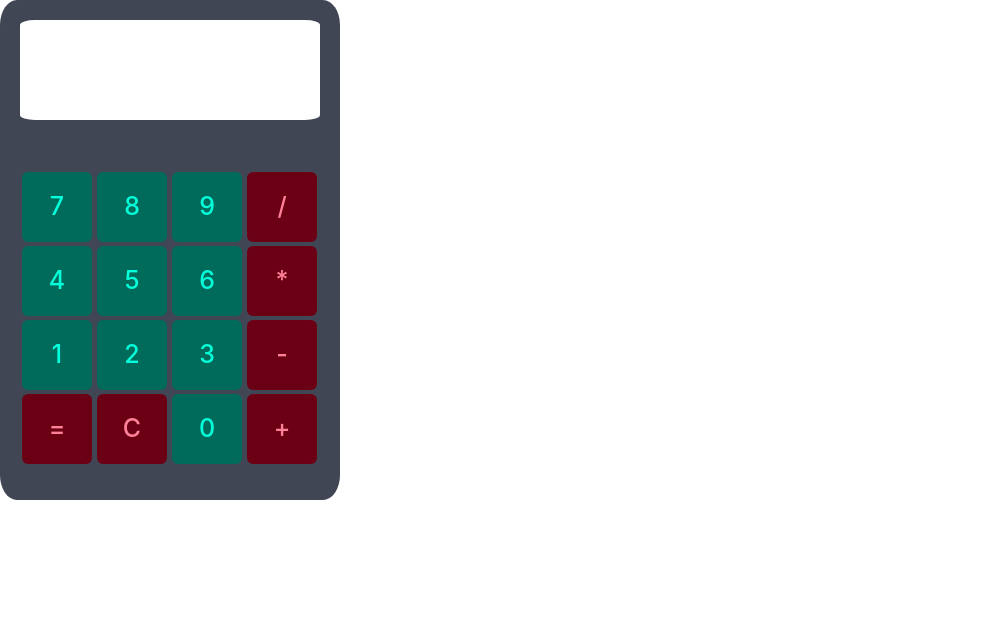
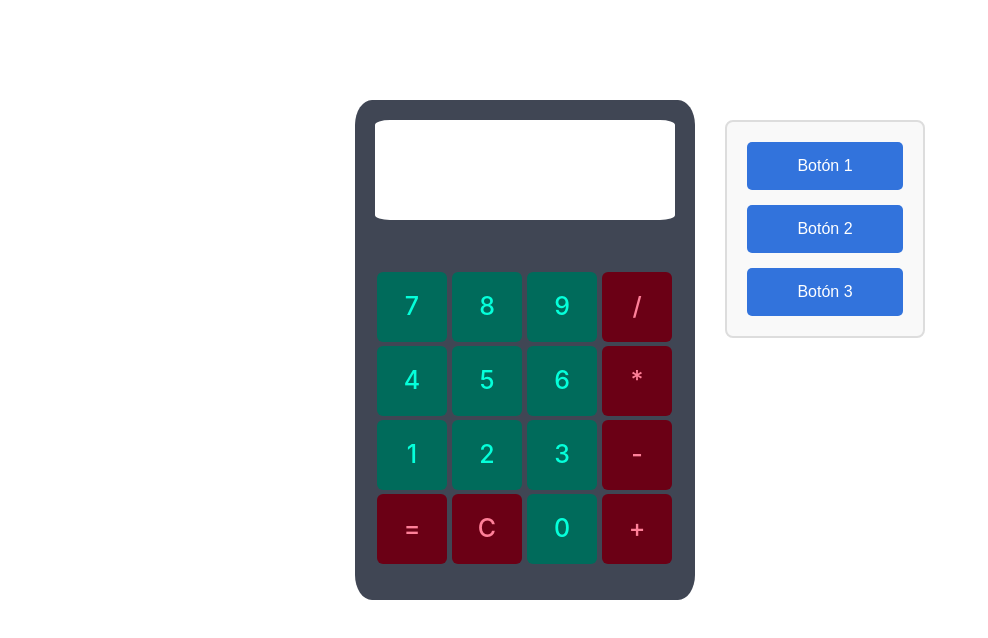
Before and after one commit to yesidagudelo-gif/graficpro, a plain HTML site: page index.html in a window 1280 px wide. Shown: the whole page, without its empty margins (0-988 px from the left). Drawn offline with nearby package versions, Linux system fonts and the light colour scheme.

Commit message:
Agregar recuadro con 3 botones al lado de la calculadora

```diff
--- a/index.html
+++ b/index.html
@@ -7,6 +7,7 @@
 
 </head>
 <body onload="init();">
+    <div class="container-principal">
         <table class="calculadora has-background-current">
             <tr>
                 <td colspan="4"><span id="resultado"></span></td>
@@ -36,6 +37,13 @@
                 <td><button id="suma" class="button is-danger is-dark">+</button></td>
             </tr>
         </table>
+
+        <div class="recuadro-botones">
+            <button class="boton-extra">Botón 1</button>
+            <button class="boton-extra">Botón 2</button>
+            <button class="boton-extra">Botón 3</button>
+        </div>
+    </div>
 <script src="js/js.js"></script>
 </body>
 </html>
```
Lines whose indentation alone changed are shown as unchanged.
